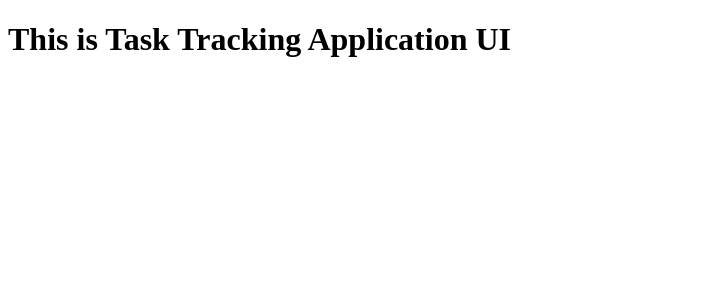
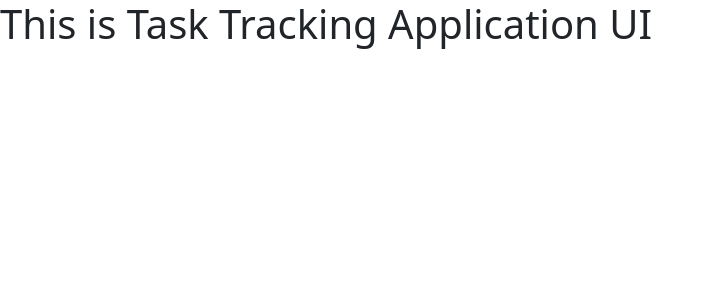
Before and after one commit to anshulgupta222/TaskerUI, an Angular app: page / in a window 1280 px wide. Shown: the top 300 px of the page, without its empty margins (0-714 px from the left). Built offline with nearby package versions, Linux system fonts and the light colour scheme.

Commit message:
Added Bootstrap

```diff
--- a/package.json
+++ b/package.json
@@ -18,6 +18,7 @@
     "@angular/platform-browser": "~12.2.0",
     "@angular/platform-browser-dynamic": "~12.2.0",
     "@angular/router": "~12.2.0",
+    "bootstrap": "^5.2.1",
     "rxjs": "~6.6.0",
     "tslib": "^2.3.0",
     "zone.js": "~0.11.4"
--- a/src/styles.css
+++ b/src/styles.css
@@ -1 +1 @@
-/* You can add global styles to this file, and also import other style files */
+@import "~bootstrap/dist/css/bootstrap.css";
```
